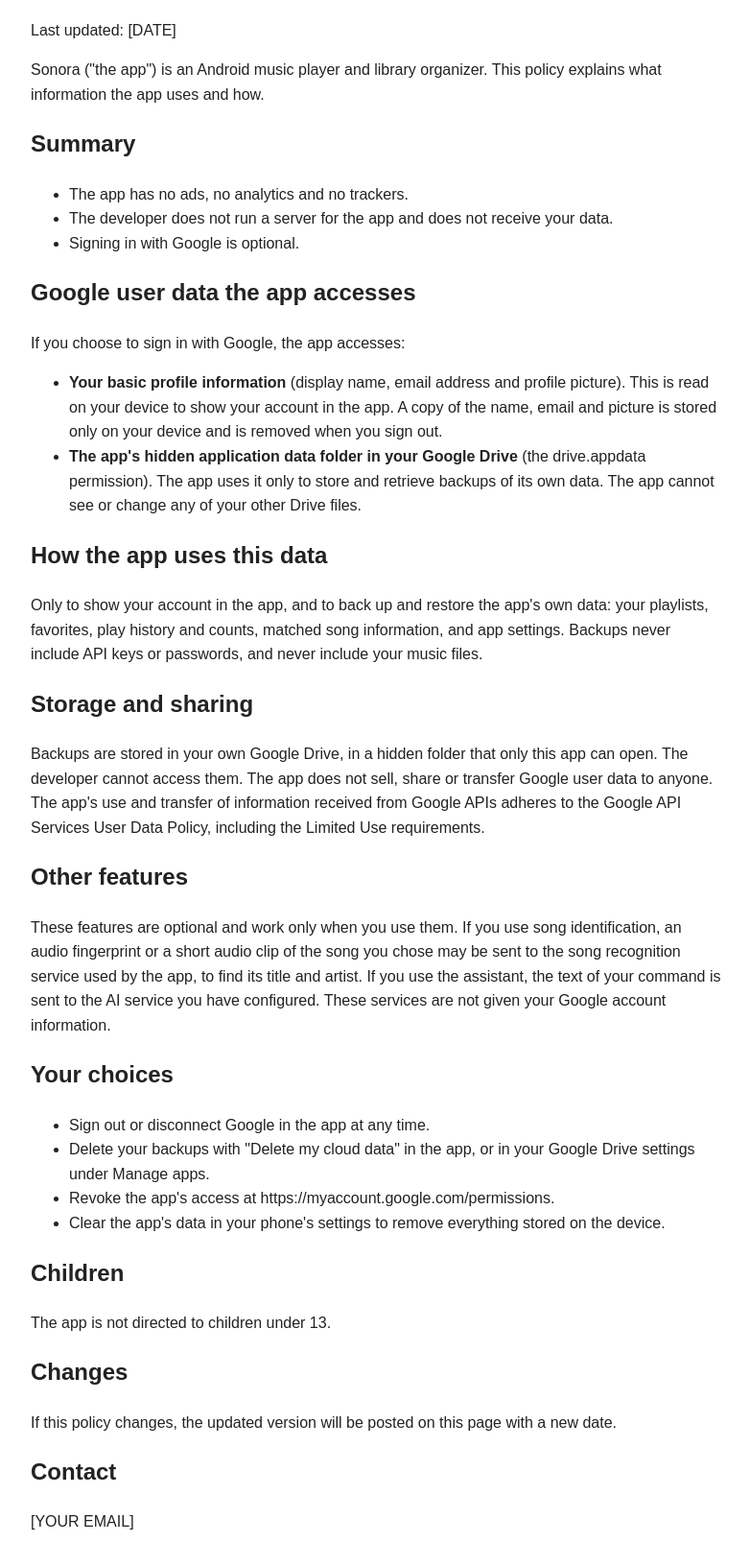
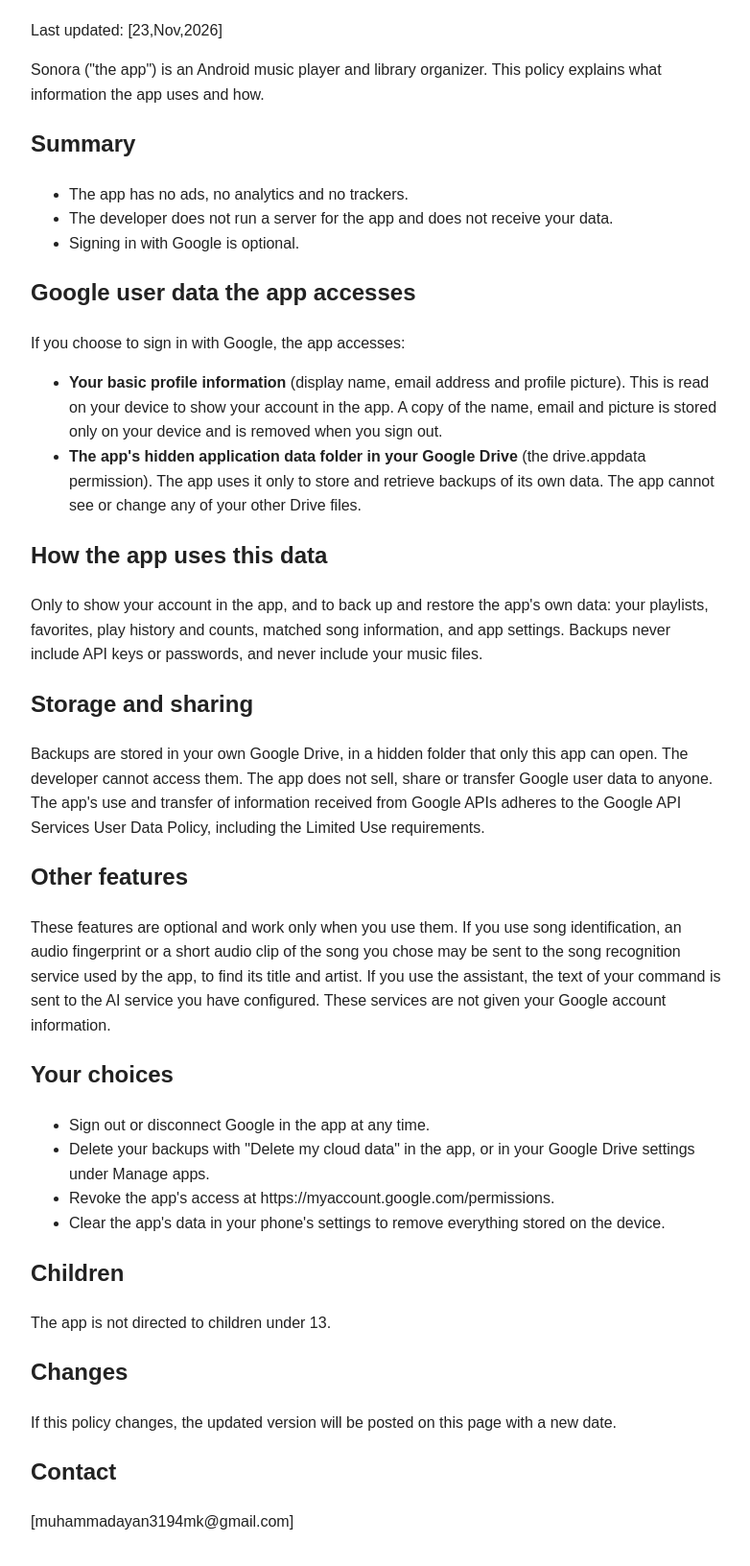
Before and after one commit to kenkaneki3194/kenkaneki3194.github.io, a plain HTML site: page privacy.html in a window 1280 px wide. Shown: the part 94-1726 px from the top of the page at 96% size, without its empty margins (248-1030 px from the left). Drawn offline with Linux system fonts and the light colour scheme.

Commit message:
privacy.html

```diff
--- a/privacy.html
+++ b/privacy.html
@@ -11,7 +11,7 @@ a{color:#1a56c4}
 </head>
 <body>
 <h1>Sonora Privacy Policy</h1>
-<p>Last updated: [DATE]</p>
+<p>Last updated: [23,Nov,2026]</p>
 <p>Sonora ("the app") is an Android music player and library organizer. This policy explains what information the app uses and how.</p>
 
 <h2>Summary</h2>
@@ -52,6 +52,6 @@ a{color:#1a56c4}
 <p>If this policy changes, the updated version will be posted on this page with a new date.</p>
 
 <h2>Contact</h2>
-<p>[YOUR EMAIL]</p>
+<p>[muhammadayan3194mk@gmail.com]</p>
 </body>
 </html>
```
